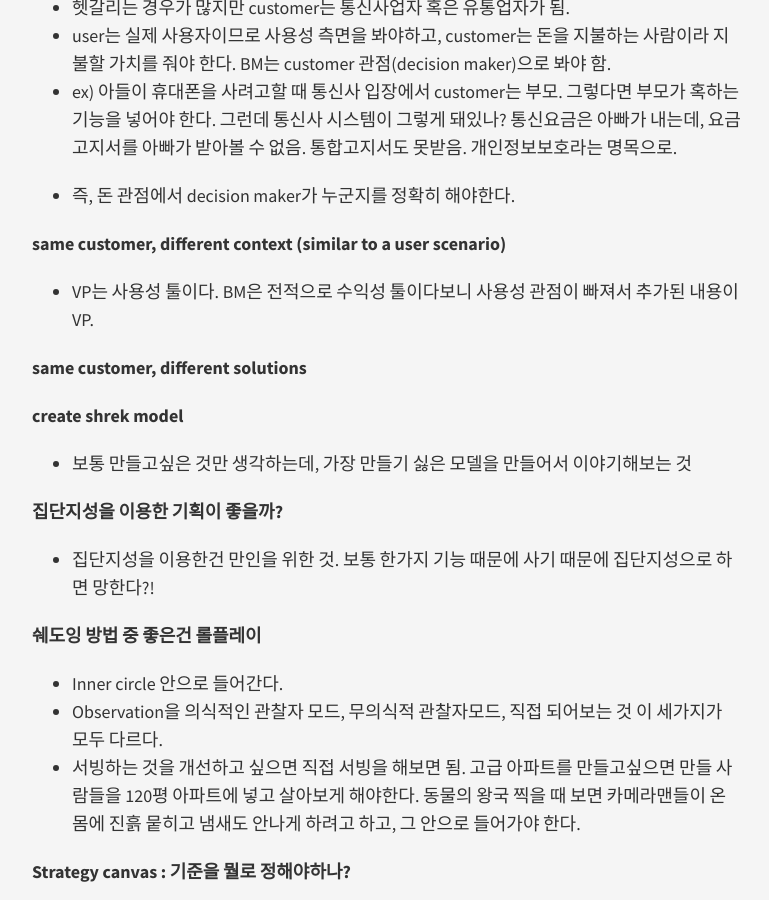
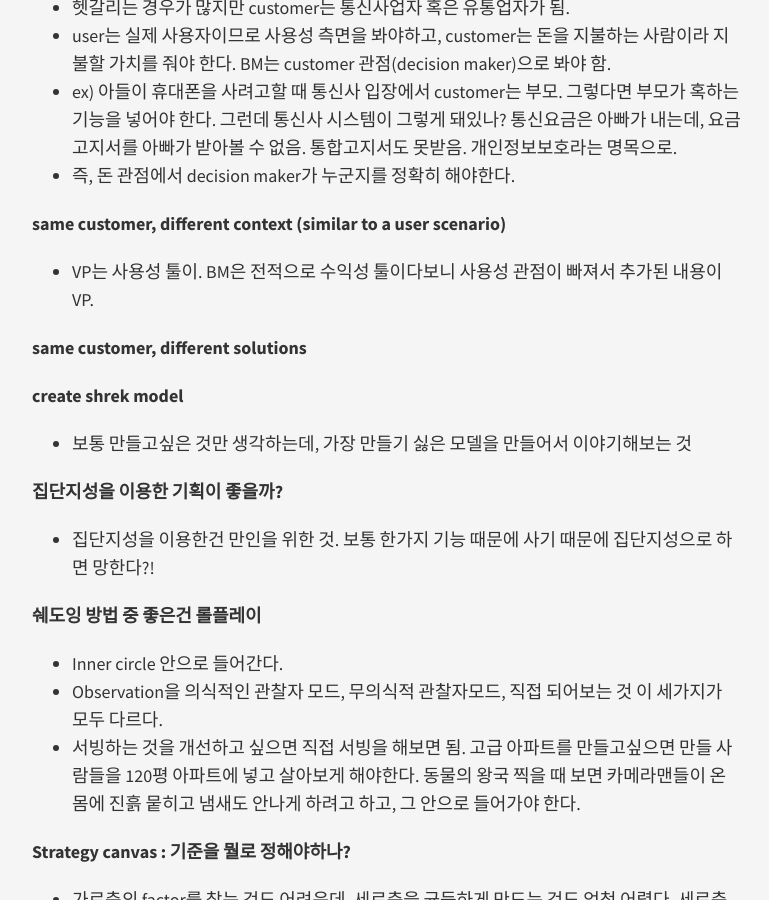
Before and after one commit to midaeng/articles, a Jekyll site: the page built from _posts/2015-07-20-value_proposition.md, in a window 1280 px wide and 900 px high, scrolled down 882 px. Shown: the whole window, without its empty margins (253-1022 px from the left). Built offline with Jekyll 4.4.1, drawn with Linux system fonts in a browser that asks for light colours; nearby versions of some CDN libraries; Markdown is read by kramdown in place of the engine named in the settings.

Commit message:
modify article 20150720

```diff
--- a/_posts/2015-07-20-value_proposition.md
+++ b/_posts/2015-07-20-value_proposition.md
@@ -28,12 +28,11 @@ BM은 B2B에서는 쓸 수 없는 프레임. 이해관계자들이 얽혀있기
 - 헷갈리는 경우가 많지만 customer는 통신사업자 혹은 유통업자가 됨.
 - user는 실제 사용자이므로 사용성 측면을 봐야하고, customer는 돈을 지불하는 사람이라 지불할 가치를 줘야 한다. BM는 customer 관점(decision maker)으로 봐야 함.
 - ex) 아들이 휴대폰을 사려고할 때 통신사 입장에서 customer는 부모. 그렇다면 부모가 혹하는 기능을 넣어야 한다. 그런데 통신사 시스템이 그렇게 돼있나? 통신요금은 아빠가 내는데, 요금 고지서를 아빠가 받아볼 수 없음. 통합고지서도 못받음. 개인정보보호라는 명목으로.
-
 - 즉, 돈 관점에서 decision maker가 누군지를 정확히 해야한다.
 
 
 **same customer, different context (similar to a user scenario)**
-- VP는 사용성 툴이다. BM은 전적으로 수익성 툴이다보니 사용성 관점이 빠져서 추가된 내용이 VP.
+- VP는 사용성 툴이. BM은 전적으로 수익성 툴이다보니 사용성 관점이 빠져서 추가된 내용이 VP.
 
 
 **same customer, different solutions**
```
